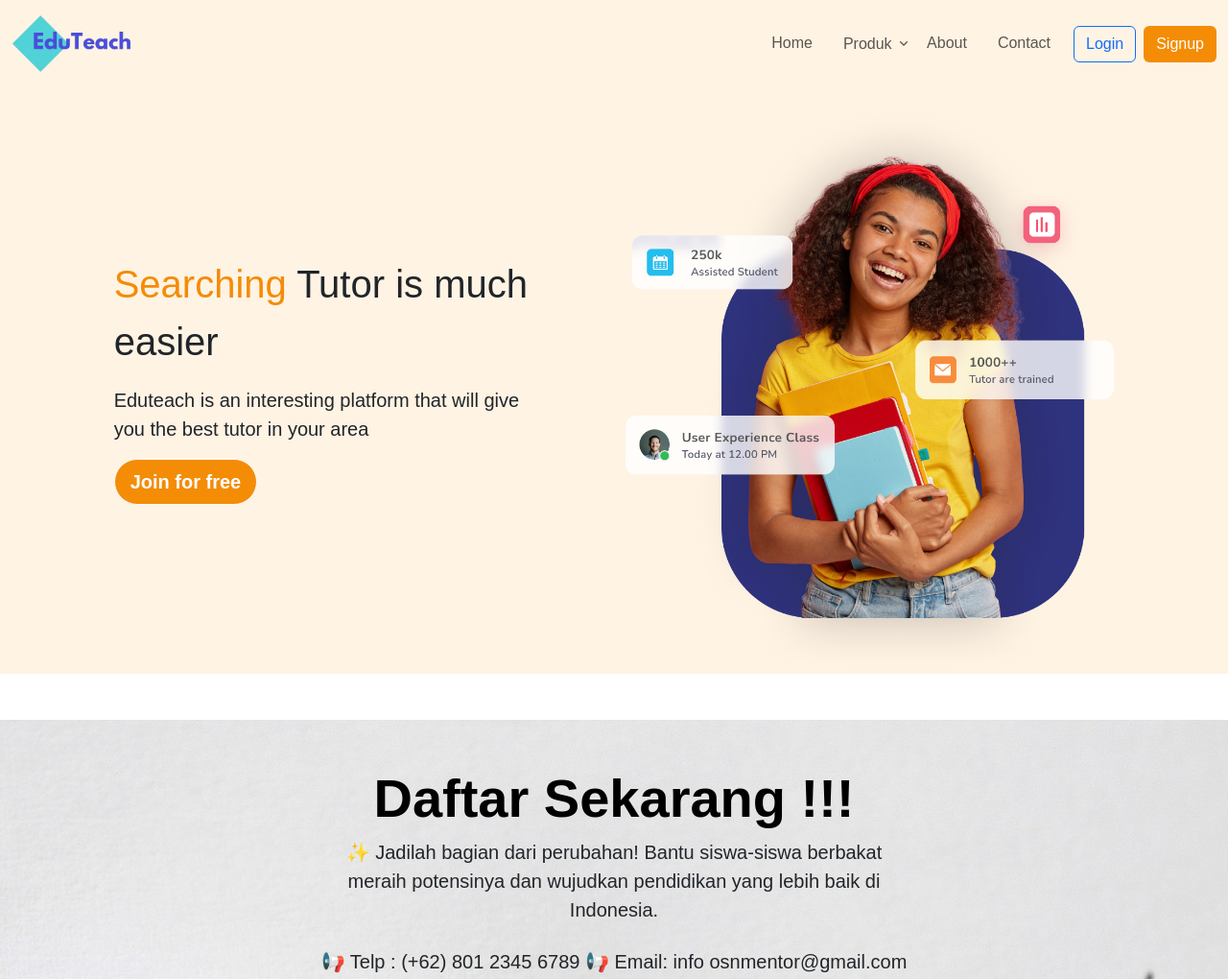
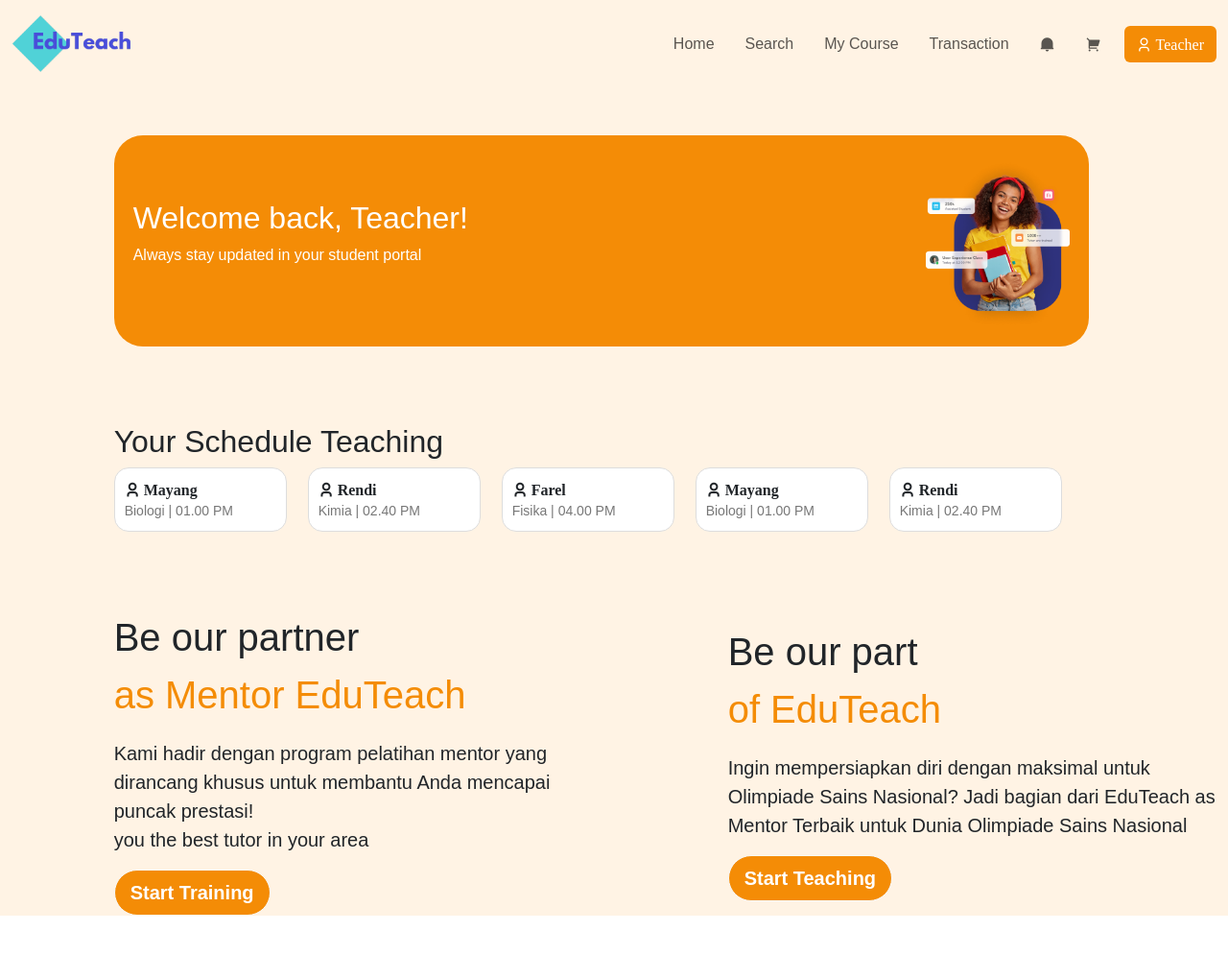
Before and after one commit to Akbaramr/EDUCOURSE_Kelompok1, a plain HTML site: page teacher.html in a window 1280 px wide. Shown: the top 1020 px of the page at 96% size. Drawn offline with nearby package versions, Linux system fonts and the light colour scheme.

Commit message:
Edit home teacher

```diff
--- a/css/teacher.css
+++ b/css/teacher.css
@@ -228,16 +228,16 @@ footer {
 }
 
 .button-value {
-  border: 2px solid #6a72ff;
+  border: 2px solid #F48C06;
   padding: 1em 2.2em;
   border-radius: 3em;
   background-color: transparent;
-  color: #6a72ff;
+  color: #F48C06;
   cursor: pointer;
 }
 
 .active {
-  background-color: #6a72ff;
+  background-color: #F48C06;
   color: #fff;
 }
 
@@ -439,3 +439,47 @@ a {
   color: #000000;
   background-color: #ffd398;
 }
+
+.welcome-banner {
+  background-color: #F48C06;
+  padding: 20px;
+  color: #fff;
+  border-radius: 30px;
+  margin-bottom: 80px;
+  margin-top: 50px;
+  width: 165%;
+  animation: fadeIn 1s ease-in;
+}
+
+.schedule-cardds {
+  display: flex;
+  width: 200%;
+  gap: 22px;
+  flex-wrap: wrap;
+  margin-bottom: 80px;
+}
+
+.cardd {
+  display: flex;
+  align-items: center;
+  padding: 10px;
+  border: 1px solid #ddd;
+  border-radius: 15px;
+  background-color: #fff;
+  width: 180px;
+}
+
+.cardd-content {
+  display: flex;
+  flex-direction: column;
+}
+
+.cardd-content span {
+  font-weight: bold;
+  font-size: 16px;
+}
+
+.cardd-content small {
+  font-size: 14px;
+  color: #777;
+}
--- a/teacher.html
+++ b/teacher.html
@@ -19,42 +19,28 @@
             <span class="navbar-toggler-icon"></span>
         </button>
         <div class="collapse navbar-collapse" id="navbarNav">
-            <ul class="navbar-nav ms-auto"> <!-- Menambahkan margin otomatis di sebelah kanan untuk menjauhkan item dari tombol -->
+            <ul class="navbar-nav ms-auto">
                 <li class="nav-item me-3">
                     <a class="nav-link" href="index.html">Home</a>
                 </li>
-                <div class="d">
-                  <a class="nav-link">Produk <i class="ri-arrow-down-s-line"></i></a>
-                  <div class="dropdown-content">
-                      <div class="row">
-                          <div class="column">
-                              <img class="ilustrasi" src="img/Teacher student-cuate.png" alt="ilustrasi">
-                          </div>
-                          <div class="column poppins-textcard">
-                              <a href="teacher.html">
-                                  <h3>For Teacher <i class="ri-presentation-fill"></i></h3>
-                                  <h6>Jadilah Mentor Olimpiade! Bantu Siswa SMA Mencapai Prestasi Tertinggi</h6>
-                              </a>
-                          </div>
-                          <div class="column poppins-textcard">
-                              <a href="student.html">
-                                  <h3>For Student <i class="ri-graduation-cap-fill"></i></h3>
-                                  <h6>Tingkatkan Potensi Anda dengan Kursus Olimpiade untuk Anak SMA!</h6>
-                              </a>
-                          </div>
-                      </div>
-                  </div>
-                </div>
                 <li class="nav-item me-3">
-                    <a class="nav-link" href="aboutus.html">About</a>
+                    <a class="nav-link" href="">Search</a>
                 </li>
                 <li class="nav-item me-3">
-                    <a class="nav-link" href="contact.html">Contact</a>
+                    <a class="nav-link" href="my_course.html">My Course</a>
+                </li>
+                <li class="nav-item me-3">
+                  <a class="nav-link" href="">Transaction</a>
+                </li>
+                <li class="nav-item me-3">
+                  <a class="nav-link ri-notification-2-fill" href=""></a>
+                </li>
+                <li class="nav-item me-3">
+                  <a class="nav-link ri-shopping-cart-2-fill" href=""></a>
                 </li>
             </ul>
             <div class="d-flex">
-                <a href="login.html" class="btn btn-outline-primary me-2" role="button">Login</a> <!-- Tombol Login -->
-                <a href="signup.html" class="btn" style="background-color: #F48C06; color: white;" role="button">Signup</a> <!-- Tombol Signup -->
+                <a href="" class="btn ri-user-3-line" style="background-color: #F48C06; color: white;" role="button"> Teacher</a>
             </div>
         </div>
     </div>
@@ -63,28 +49,57 @@
 <section class="container-fluid" style="background-color: #FFF3E4;">
   <div class="row align-items-center">
 
-    <div class="col-md-5 offset-md-1">
-      <p class="text1section" style="font-size: 40px;"><span style="color: #F48C06;">Searching</span> Tutor is much <br> easier</p>
-      <p class="lead">Eduteach is an interesting platform that will give <br> you the best tutor in your area</p>
-      <a href="#" class="btn btn-light btn-lg" style="background-color: #F48C06; color: white; font-style: normal; font-weight: bold; border-radius: 30px;">Join for free</a>
-    </div>
+    <div class="col-md-6 offset-md-1">
+      <div class="welcome-banner d-flex justify-content-between align-items-center">
 
-    <div class="col-md-5">
-      <img src="img/talentnew.png" alt="talent" width="590" height="auto" class="img-fluid rounded">
+        <div class="text-section">
+          <h2>Welcome back, Teacher!</h2>
+          <p>Always stay updated in your student portal</p>
+        </div>
+        <img src="img/talentnew.png" alt="talent" width="150" height="auto" class="img-fluid rounded">
+      </div>
     </div>
   </div>
 </section>
 
-
-<div id="asteacher" class="px-4 pt-5 my-5 text-center border-bottom fade-in">
-  <h1 class="display-4 fw-bold text-body-emphasis">Daftar Sekarang !!!</h1>
-  <div class="col-lg-6 mx-auto">
-    <p class="lead mb-4">✨ Jadilah bagian dari perubahan! Bantu siswa-siswa berbakat meraih potensinya dan wujudkan pendidikan yang lebih baik di Indonesia.</p>
-    <p class="lead mb-4">📢 Telp : (+62) 801 2345 6789 📢 Email: info osnmentor@gmail.com</p>
-    <div class="d-grid gap-2 d-sm-flex justify-content-sm-center mb-5">
+<section class="container-fluid" style="background-color: #FFF3E4;">
+  <div class="row align-items-center">
+    <div class="col-md-5 offset-md-1">
+      <h2>Your Schedule Teaching</h2>
+      <div class="schedule-cardds">
+        <div class="cardd">
+          <div class="cardd-content">
+            <span class="ri-user-3-line"> Mayang </span>
+            <small>Biologi | 01.00 PM</small>
+          </div>
+        </div>
+        <div class="cardd">
+          <div class="cardd-content">
+            <span class="ri-user-3-line"> Rendi </span>
+            <small>Kimia | 02.40 PM</small>
+          </div>
+        </div>
+        <div class="cardd">
+          <div class="cardd-content">
+            <span class="ri-user-3-line"> Farel </span>
+            <small>Fisika | 04.00 PM</small>
+          </div>
+        </div>
+        <div class="cardd">
+          <div class="cardd-content">
+            <span class="ri-user-3-line"> Mayang </span>
+            <small>Biologi | 01.00 PM</small>
+          </div>
+        </div>
+        <div class="cardd">
+          <div class="cardd-content">
+            <span class="ri-user-3-line"> Rendi </span>
+            <small>Kimia | 02.40 PM</small>
+          </div>
+        </div>
+      </div>
     </div>
-  </div>
-</div>
+</section>
 
 <section class="container-fluid" style="background-color: #FFF3E4;">
   <div class="row align-items-center">
```
